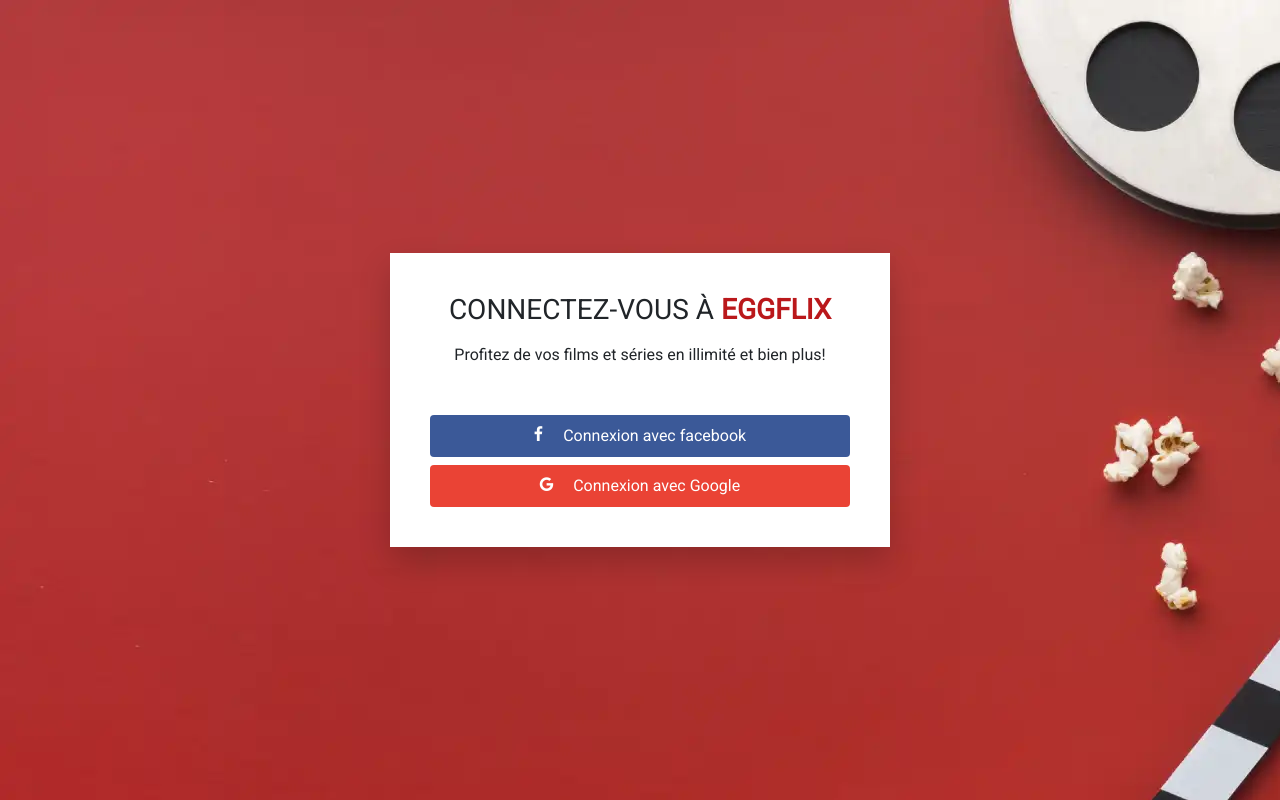
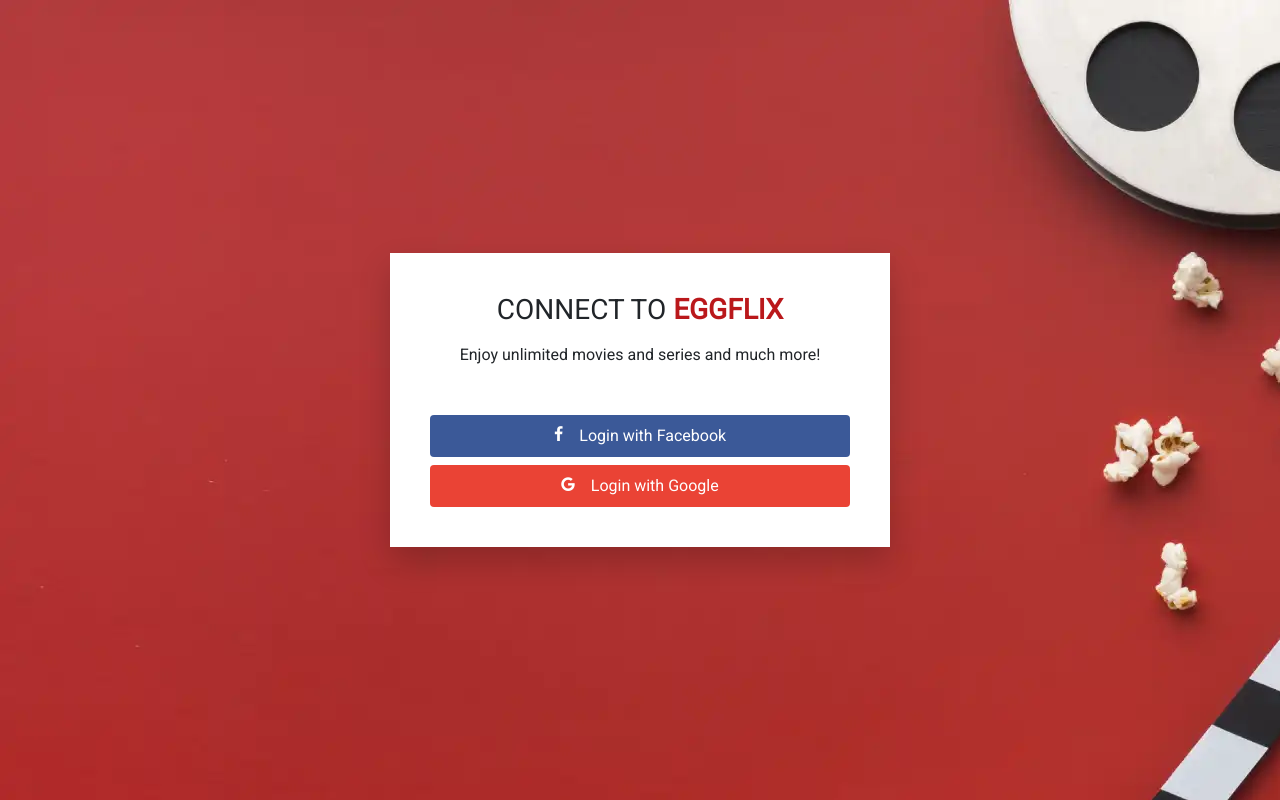
Before and after one commit to CPNV-ES/RIA-EggFlix, a website with bundled scripts: page public/login.html in a window 1280 px wide. Built offline with nearby package versions, Linux system fonts and the light colour scheme; files whose address does not match are found by name.

Commit message:
feat : implement localization on a page without buttons

```diff
--- a/public/js/localization/localizationController.js
+++ b/public/js/localization/localizationController.js
@@ -6,16 +6,17 @@
     constructor(localizationService) {
         this.#localizationService = localizationService;
         this.#registerLangButtonsCallbacks();
+        this.#translateAllElements();
     }
 
     #registerLangButtonsCallbacks(){
-        document.getElementById('frenchLocalizationButton').addEventListener("click", ()=> {
+        document.getElementById('frenchLocalizationButton')?.addEventListener("click", ()=> {
             this.#onClickOnChangeLanguage("fr");
         });
-        document.getElementById('germanLocalizationButton').addEventListener("click", ()=> {
+        document.getElementById('germanLocalizationButton')?.addEventListener("click", ()=> {
             this.#onClickOnChangeLanguage("de");
         });
-        document.getElementById('englishLocalizationButton').addEventListener("click", ()=> {
+        document.getElementById('englishLocalizationButton')?.addEventListener("click", ()=> {
             this.#onClickOnChangeLanguage("en");
         });
     }
--- a/public/login.html
+++ b/public/login.html
@@ -26,14 +26,14 @@
             <div class="col-md-12">
               <div class="form-block mx-auto">
                 <div class="text-center mb-5">
-                  <h3 class="text-uppercase"><span data-translate="connect_to">Connectez-vous à </span><strong data-translate="eggflix">EggFlix</strong></h3>
+                  <h3 class="text-uppercase"><span data-translate="connect_to">Connectez-vous à</span> <strong data-translate="eggflix">EggFlix</strong></h3>
                   <span class="text-center my-3 d-block" data-translate="enjoy_unlimited">Profitez de vos films et séries en illimité et bien plus!</span>
                 </div>
-                <button class="btn btn-block py-2 btn-facebook" data-translate="login_with_facebook">
-                  <span class="icon-facebook mr-3"></span> Connexion avec facebook
+                <button class="btn btn-block py-2 btn-facebook">
+                  <span class="icon-facebook mr-3"></span><span data-translate="login_with_facebook">Connexion avec facebook</span>
                 </button>
-                <button class="btn btn-block py-2 btn-google" data-translate="login_with_google">
-                  <span class="icon-google mr-3"></span> Connexion avec Google
+                <button class="btn btn-block py-2 btn-google">
+                  <span class="icon-google mr-3"></span><span data-translate="login_with_google">Connexion avec Google</span>
                 </button>
               </div>
             </div>
```
Also changed, not shown: test/localization/localization.test.js (+7 -0 lines).
